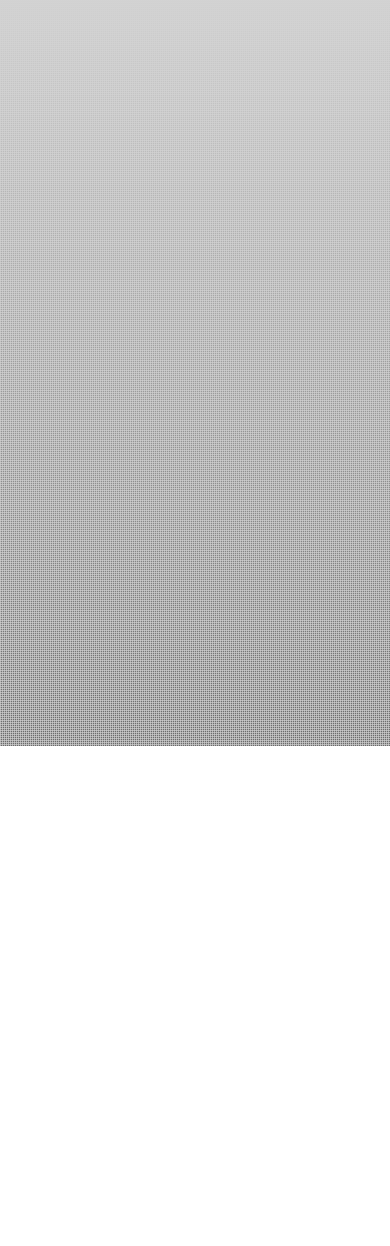
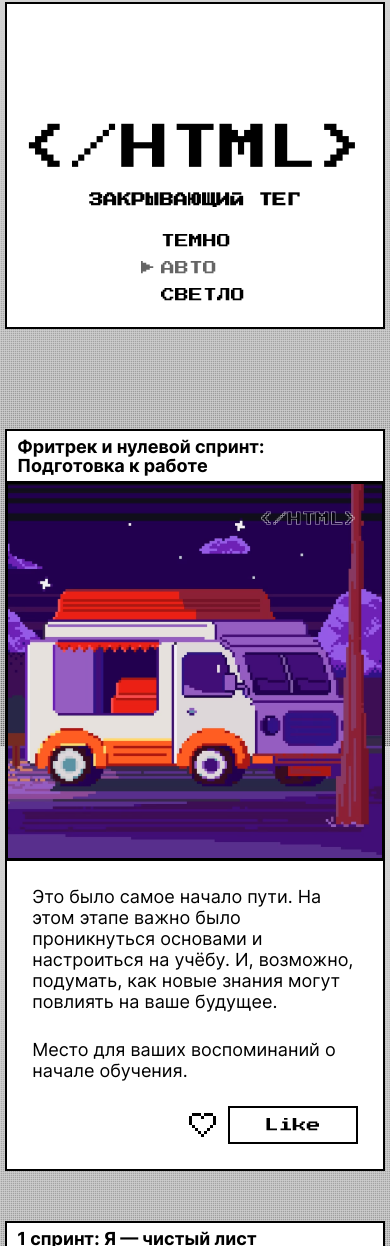
Before and after one commit to Murlesk/zakrivayuschiy-teg-f, a plain HTML site: page index.html in a window 390 px wide. Shown: the part 98-1344 px from the top of the page. Before the commit the page ends 844 px from the top, so only its background shows below. Drawn offline with Linux system fonts and the light colour scheme.

Commit message:
Сверстал хэдер и пару артиклей в секции

```diff
--- a/index.html
+++ b/index.html
@@ -19,7 +19,9 @@
   </head>
 
   <body class="page">
-    <header class="header">
+    <header class="header content">
+      <span class="header__logo">&lt;/Html&gt;</span>
+      <h1 class="header__title">Закрывающий тег</h1>
       <nav class="theme-menu header__theme-menu">
         <ul class="theme-menu__list">
           <li class="theme-menu__item">
@@ -45,7 +47,49 @@
         </ul>
       </nav>
     </header>
-    <main></main>
+    <main>
+      <section class="cards content">
+        <article class="card">
+          <h2 class="card__title">Фритрек и нулевой спринт: Подготовка к работе</h2>
+          <div class="card__img-section">
+            <span class="img-section__label">&lt;/Html&gt;</span>
+            <img class="img-section__image" src="./images/image.png"></img>
+          </div>
+          <div class="card__text-section">
+            <p class="text-section__text">Это было самое начало пути. На этом этапе важно было проникнуться основами и настроиться на учёбу. И, возможно, подумать, как новые знания могут повлиять на ваше будущее.</p>
+            <p class="text-section__text">Место для ваших воспоминаний о начале обучения.</p>
+          </div>
+          <div class="card__like-section">
+            <button class="button card__icon-button">
+              <img class="heart-holder" src="./svg/heart.svg" alt="">
+            </button>
+            <button class="button card__like-button">
+              <span class="button__text">Like</span>
+            </button>
+          </div>
+        </article>
+        <article class="card">
+          <h2 class="card__title">1 спринт: Я — чистый лист</h2>
+          <div class="card__img-section">
+            <span class="img-section__label">&lt;/Html&gt;</span>
+            <img class="img-section__image filter_saturate" src="./images/image.png"></img>
+          </div>
+          <div class="card__text-section">
+            <p class="text-section__text">На первых этапах мы работали со страхами и сомнениями, которые часто испытывают новички. Один из них — страх перед чистым листом. Это, конечно же, намного сложнее, чем боязнь куска бумаги. Часто за этим ощущением скрываются более глубокие вопросы: с чего начать? а вдруг будет слишком сложно? что, если я не справлюсь?</p>
+            <p class="text-section__text">Место для ваших воспоминаний о начале первого спринта.</p>
+          </div>
+          <div class="card__like-section">
+            <button class="button card__icon-button">
+              <img class="heart-holder" src="./svg/heart.svg" alt="">
+            </button>
+            <button class="button card__like-button">
+              <span class="button__text">Like</span>
+            </button>
+          </div>
+        </article>
+
+      </section>
+    </main>
     <script src="./scripts/like.js"></script>
   </body>
 </html>
--- a/styles/style.css
+++ b/styles/style.css
@@ -17,12 +17,170 @@
 .page {
   min-inline-size: 320px;
   min-block-size: 100dvb;
-  font-family: var(--font-main);
+  font-family: var(--font-main, sans-serif);
   background-color: var(--main-color);
   background-image: var(--background-image-gradient);
   color: var(--accent-color);
-  background-position: center;
-  background-repeat: no-repeat;
   background-attachment: fixed;
   background-size: cover;
+  display: flex;
+  flex-direction: column;
+  margin: 0 auto;
+  align-items: center;
 }
+
+.content {
+  inline-size: var(--max-inline-size);
+}
+
+.header {
+  display: flex;
+  flex-direction: column;
+  justify-content: center;
+  align-items: center;
+  font-family: var(--font-accent, monospace);
+  text-transform: uppercase;
+  background-color: var(--main-color);
+  margin: 100px auto;
+  border: 2px solid var(--accent-color);
+}
+
+.header__logo {
+  font-size: clamp(3.0625rem, 2.7104rem + 1.5023vw, 4.0625rem);
+  margin-block-start: clamp(7.5rem, 1.502vw + 7.148rem, 8.5rem);
+  margin-block-end: 20px;
+}
+
+.header__title {
+  font-size: clamp(0.875rem, 0.6769rem + 0.8451vw, 1.4375rem);
+  margin-block-end: 25px;
+}
+
+.theme-menu__list {
+  display: flex;
+  flex-direction: column;
+  gap: 11px;
+  margin-block-end: 25px;
+  padding-inline-start: 16px;
+}
+
+.theme-menu__button {
+  text-transform: uppercase;
+  background-color: transparent;
+  border: none;
+  font-size: 14px;
+  position: relative;
+  padding: 0;
+}
+
+.theme-menu__button:hover {
+  cursor: pointer;
+  opacity: 60%;
+}
+
+.theme-menu__button:disabled {
+  pointer-events: none;
+  opacity: 60%;
+}
+
+.theme-menu__button:disabled::before {
+  content: "▶";
+  position: absolute;
+  top: 0px;
+  left: -20px;
+}
+
+.cards {
+  display: flex;
+  flex-direction: column;
+  gap: 50px;
+}
+
+.card {
+  background-color: var(--main-color);
+  padding-block-end: 25px;
+  border: 2px solid var(--accent-color);
+}
+
+.card__title {
+  line-height: 19px;
+  font-size: 18px;
+  padding: 6px 10px;
+  border-block-end: 2px solid var(--accent-color);
+}
+
+.card__img-section {
+  position: relative;
+  border-block-end: 2px solid var(--accent-color);
+}
+
+.img-section__label {
+  position: absolute;
+  top: 25px;
+  right: 25px;
+  line-height: 22px;
+  font-size: 14px;
+  font-family: var(--font-accent);
+  opacity: 50%;
+  mix-blend-mode: hard-light;
+  text-transform: uppercase;
+  -webkit-text-stroke: 1px var(--main-color);
+}
+
+.img-section__image {
+  display: block;
+  inline-size: 100%;
+  object-fit: cover;
+}
+
+.card__text-section {
+  display: flex;
+  flex-direction: column;
+  gap: 27px;
+  margin: 25px;
+}
+
+.text-section__text {
+  line-height: 21px;
+  font-size: 18px;
+}
+
+.card__like-section {
+  display: flex;
+  flex-direction: row;
+  justify-content: end;
+  align-items: center;
+  padding-inline: 25px;
+  gap: 12px;
+}
+
+.button {
+  background: transparent;
+  border: 2px solid var(--accent-color);
+
+}
+
+.button__text {
+  font-family: var(--font-accent);
+  font-size: 14px;
+
+}
+
+.card__like-button {
+  display: flex;
+  justify-content: center;
+  align-items: center;
+  min-width: 130px;
+  height: 38px;
+
+}
+
+.card__icon-button {
+  display: flex;
+  border: none;
+  padding: 0;
+}
+
+.filter_saturate {
+  filter: saturate(25%);
+}
--- a/styles/themes.css
+++ b/styles/themes.css
@@ -3,7 +3,7 @@
   --accent-color: #000;
   --font-weight-normal: 400;
   --font-weight-bold: 700;
-  --background-image-gradient: repeating-linear-gradient(#d3d3d3, transparent 2px), repeating-linear-gradient(90deg, #d3d3d3, transparent 2px), linear-gradient(#e7e7e7 0.01%, #1a1a1a);
+  --background-image-gradient: repeating-linear-gradient(#d3d3d3 0 2px, transparent 2px 4px), repeating-linear-gradient(to right, #d3d3d3 0 2px, transparent 2px 4px), linear-gradient(#e7e7e7 0.01%, #1a1a1a);
 }
 
 :root.theme-dark {
@@ -11,7 +11,7 @@
   --accent-color: #00cc14;
   --font-weight-normal: 465;
   --font-weight-bold: 785;
-  --background-image-gradient: repeating-linear-gradient(#000, transparent 2px), repeating-linear-gradient(90deg, #000, transparent 2px), linear-gradient(#007f0c, #004306);
+  --background-image-gradient: repeating-linear-gradient(#000 0 2px, transparent 2px 4px), repeating-linear-gradient(to right, #000 0 2px, transparent 2px 4px), linear-gradient(#007f0c, #004306);
 }
 
 @media (prefers-color-scheme: dark) {
@@ -20,6 +20,6 @@
     --accent-color: #00cc14;
     --font-weight-normal: 465;
     --font-weight-bold: 785;
-    --background-image-gradient: repeating-linear-gradient(#000, transparent 2px), repeating-linear-gradient(90deg, #000, transparent 2px), linear-gradient(#007f0c, #004306);
+    --background-image-gradient: repeating-linear-gradient(#000 0 2px, transparent 2px 4px), repeating-linear-gradient(to right, #000 0 2px, transparent 2px 4px), linear-gradient(#007f0c, #004306);
   }
 }
--- a/styles/variables.css
+++ b/styles/variables.css
@@ -7,8 +7,8 @@
   --main-color: #fff;
   --accent-color: #000;
 
-  --background-image-gradient:  repeating-linear-gradient(#d3d3d3, transparent 2px), repeating-linear-gradient(90deg, #d3d3d3, transparent 2px), linear-gradient(#e7e7e7 0.01%, #1a1a1a);
+  --background-image-gradient:  repeating-linear-gradient(#d3d3d3, transparent 2px), repeating-linear-gradient(to right, #d3d3d3, transparent 2px), linear-gradient(#e7e7e7 0.01%, #1a1a1a);
 
-
+  --max-inline-size: clamp(23.438rem, 30.516vw + 16.285rem, 43.75rem);
 
 }
```
Also changed, not shown: svg/heart in paths.svg (added), svg/heart.svg (added), 1 other file.
